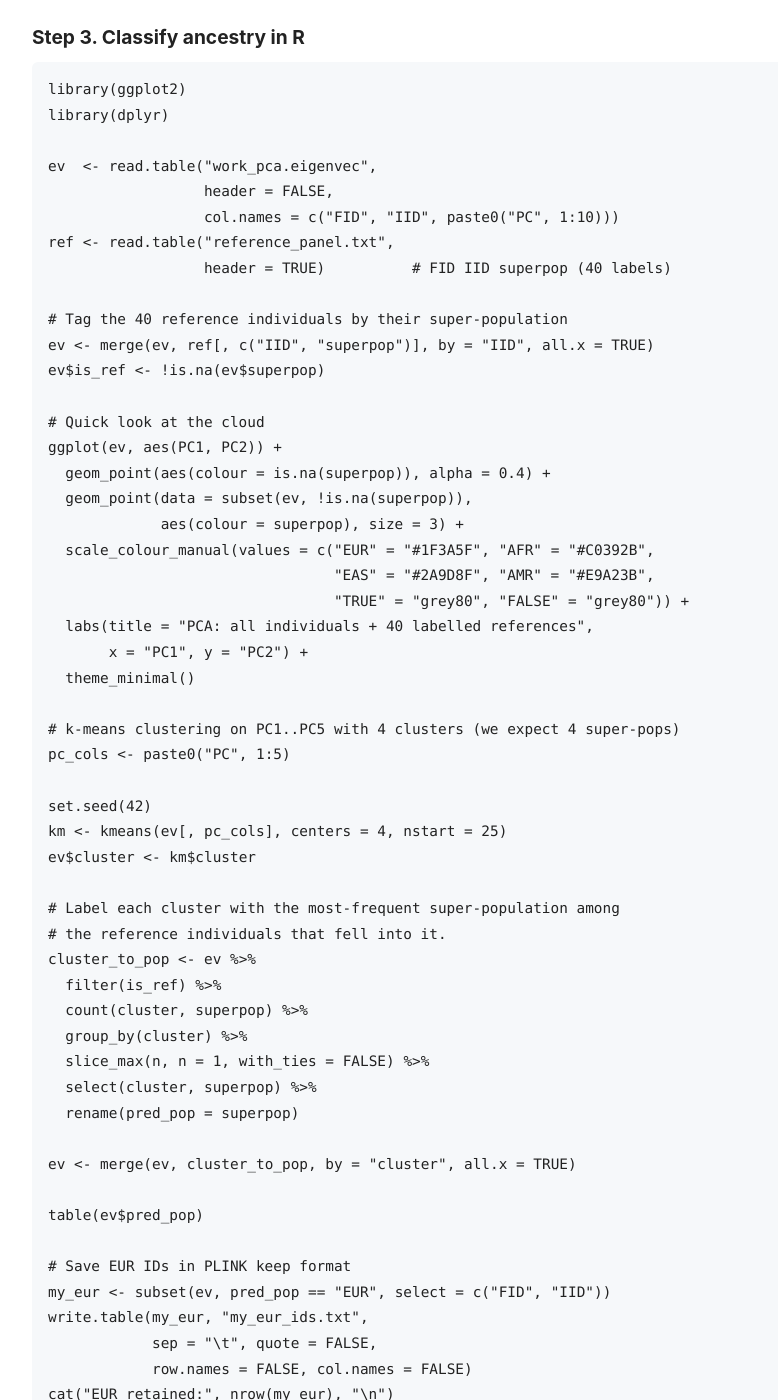
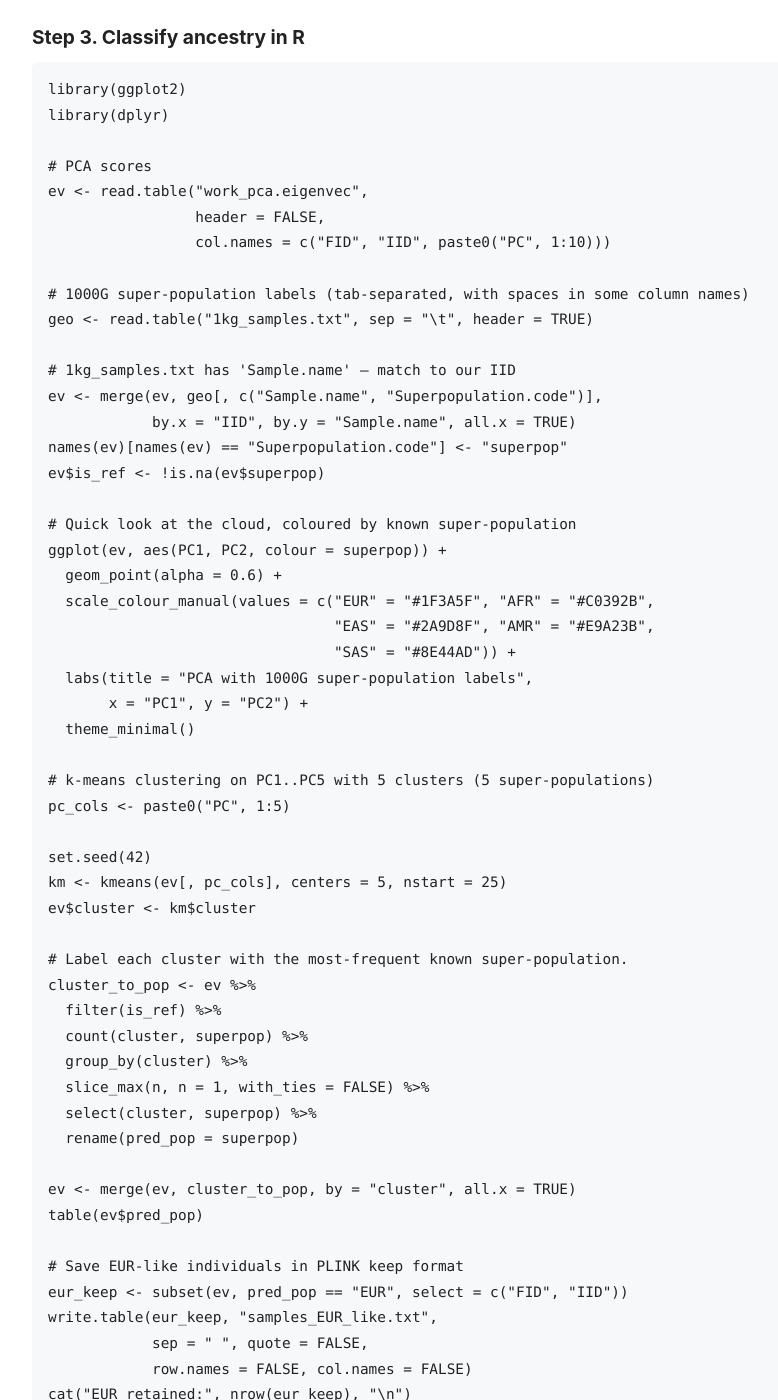
Before and after one commit to nicolabarban/sociogenomics_2025_2026, a Jekyll site: the page built from labs/week10/recap.md, in a window 1280 px wide and 1400 px high, scrolled down 730 px. Shown: the whole window, without its empty margins (16-794 px from the left). Built offline with Jekyll 4.4.1, drawn with Linux system fonts in a browser that asks for light colours; our own code applies the rules of GitHub Pages for plain Markdown files; some of the changed text lies outside the part shown.

Commit message:
refactor(week10): use 'hapmap3' + 1kg_samples.txt instead of report's anon files
- Genotype file: hapmap3 (the file used in labs 2-4) replaces 1kg_hm3_anon
- Ancestry labels: 1kg_samples.txt (full 1000G labels) replaces the report-only
  reference_panel.txt (40 labelled individuals)
- k-means now uses 5 centers (EUR, AFR, EAS, AMR, SAS) instead of 4
- Output file: samples_EUR_like.txt (Lab 4 convention) instead of my_eur_ids.txt

````diff
--- a/labs/week10/recap.md
+++ b/labs/week10/recap.md
@@ -33,37 +33,38 @@ cat work_pca.eigenval           # % variance per PC
 library(ggplot2)
 library(dplyr)
 
-ev  <- read.table("work_pca.eigenvec",
-                  header = FALSE,
-                  col.names = c("FID", "IID", paste0("PC", 1:10)))
-ref <- read.table("reference_panel.txt",
-                  header = TRUE)          # FID IID superpop (40 labels)
+# PCA scores
+ev <- read.table("work_pca.eigenvec",
+                 header = FALSE,
+                 col.names = c("FID", "IID", paste0("PC", 1:10)))
 
-# Tag the 40 reference individuals by their super-population
-ev <- merge(ev, ref[, c("IID", "superpop")], by = "IID", all.x = TRUE)
+# 1000G super-population labels (tab-separated, with spaces in some column names)
+geo <- read.table("1kg_samples.txt", sep = "\t", header = TRUE)
+
+# 1kg_samples.txt has 'Sample.name' — match to our IID
+ev <- merge(ev, geo[, c("Sample.name", "Superpopulation.code")],
+            by.x = "IID", by.y = "Sample.name", all.x = TRUE)
+names(ev)[names(ev) == "Superpopulation.code"] <- "superpop"
 ev$is_ref <- !is.na(ev$superpop)
 
-# Quick look at the cloud
-ggplot(ev, aes(PC1, PC2)) +
-  geom_point(aes(colour = is.na(superpop)), alpha = 0.4) +
-  geom_point(data = subset(ev, !is.na(superpop)),
-             aes(colour = superpop), size = 3) +
+# Quick look at the cloud, coloured by known super-population
+ggplot(ev, aes(PC1, PC2, colour = superpop)) +
+  geom_point(alpha = 0.6) +
   scale_colour_manual(values = c("EUR" = "#1F3A5F", "AFR" = "#C0392B",
                                  "EAS" = "#2A9D8F", "AMR" = "#E9A23B",
-                                 "TRUE" = "grey80", "FALSE" = "grey80")) +
-  labs(title = "PCA: all individuals + 40 labelled references",
+                                 "SAS" = "#8E44AD")) +
+  labs(title = "PCA with 1000G super-population labels",
        x = "PC1", y = "PC2") +
   theme_minimal()
 
-# k-means clustering on PC1..PC5 with 4 clusters (we expect 4 super-pops)
+# k-means clustering on PC1..PC5 with 5 clusters (5 super-populations)
 pc_cols <- paste0("PC", 1:5)
 
 set.seed(42)
-km <- kmeans(ev[, pc_cols], centers = 4, nstart = 25)
+km <- kmeans(ev[, pc_cols], centers = 5, nstart = 25)
 ev$cluster <- km$cluster
 
-# Label each cluster with the most-frequent super-population among
-# the reference individuals that fell into it.
+# Label each cluster with the most-frequent known super-population.
 cluster_to_pop <- ev %>%
   filter(is_ref) %>%
   count(cluster, superpop) %>%
@@ -73,26 +74,26 @@ cluster_to_pop <- ev %>%
   rename(pred_pop = superpop)
 
 ev <- merge(ev, cluster_to_pop, by = "cluster", all.x = TRUE)
-
 table(ev$pred_pop)
 
-# Save EUR IDs in PLINK keep format
-my_eur <- subset(ev, pred_pop == "EUR", select = c("FID", "IID"))
-write.table(my_eur, "my_eur_ids.txt",
-            sep = "\t", quote = FALSE,
+# Save EUR-like individuals in PLINK keep format
+eur_keep <- subset(ev, pred_pop == "EUR", select = c("FID", "IID"))
+write.table(eur_keep, "samples_EUR_like.txt",
+            sep = " ", quote = FALSE,
             row.names = FALSE, col.names = FALSE)
-cat("EUR retained:", nrow(my_eur), "\n")
+cat("EUR retained:", nrow(eur_keep), "\n")
 
 # Classified scatter for the report
 ggplot(ev, aes(PC1, PC2, colour = pred_pop)) +
   geom_point(alpha = 0.6) +
   scale_colour_manual(values = c("EUR" = "#1F3A5F", "AFR" = "#C0392B",
-                                 "EAS" = "#2A9D8F", "AMR" = "#E9A23B")) +
-  labs(title = "Predicted super-population", colour = NULL) +
+                                 "EAS" = "#2A9D8F", "AMR" = "#E9A23B",
+                                 "SAS" = "#8E44AD")) +
+  labs(title = "Predicted super-population (k-means)", colour = NULL) +
   theme_minimal()
 ```
 
-**Required deliverable:** a PCA plot with the 40 labelled references overlaid, the predicted super-population scatter, a count of how many individuals you classified as EUR, the file `my_eur_ids.txt`, and 3–5 sentences on *why* a single-ancestry GWAS matters.
+**Required deliverable:** a PCA plot coloured by 1000G super-population, the k-means-predicted classification scatter, a count of how many individuals you classified as EUR, the file `samples_EUR_like.txt`, and 3–5 sentences on *why* a single-ancestry GWAS matters.
 
 ---
 
@@ -109,8 +110,8 @@ Apply the canonical filters on **the EUR subset only**:
 | Relatedness ϕ̂ < 0.1 | `--rel-cutoff 0.1` | Drop one of each related pair (independence assumption) |
 
 ```bash
-plink2 --bfile 1kg_hm3_anon \
-       --keep my_eur_ids.txt \
+plink2 --bfile hapmap3 \
+       --keep samples_EUR_like.txt \
        --maf 0.05 \
        --mind 0.05 \
        --geno 0.05 \
````
Also changed, not shown: other parts of labs/week10/recap.md (+2 -2 lines).
